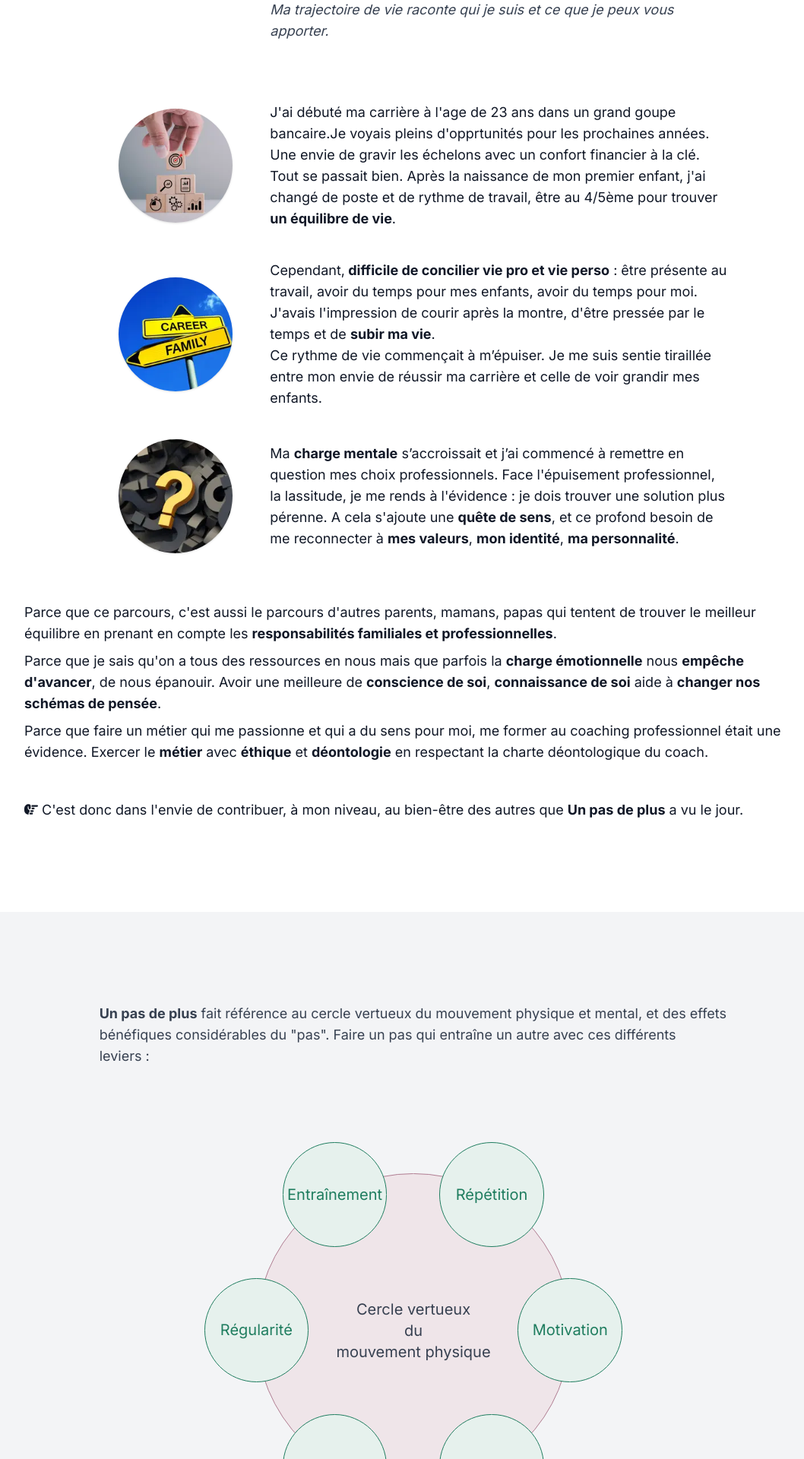
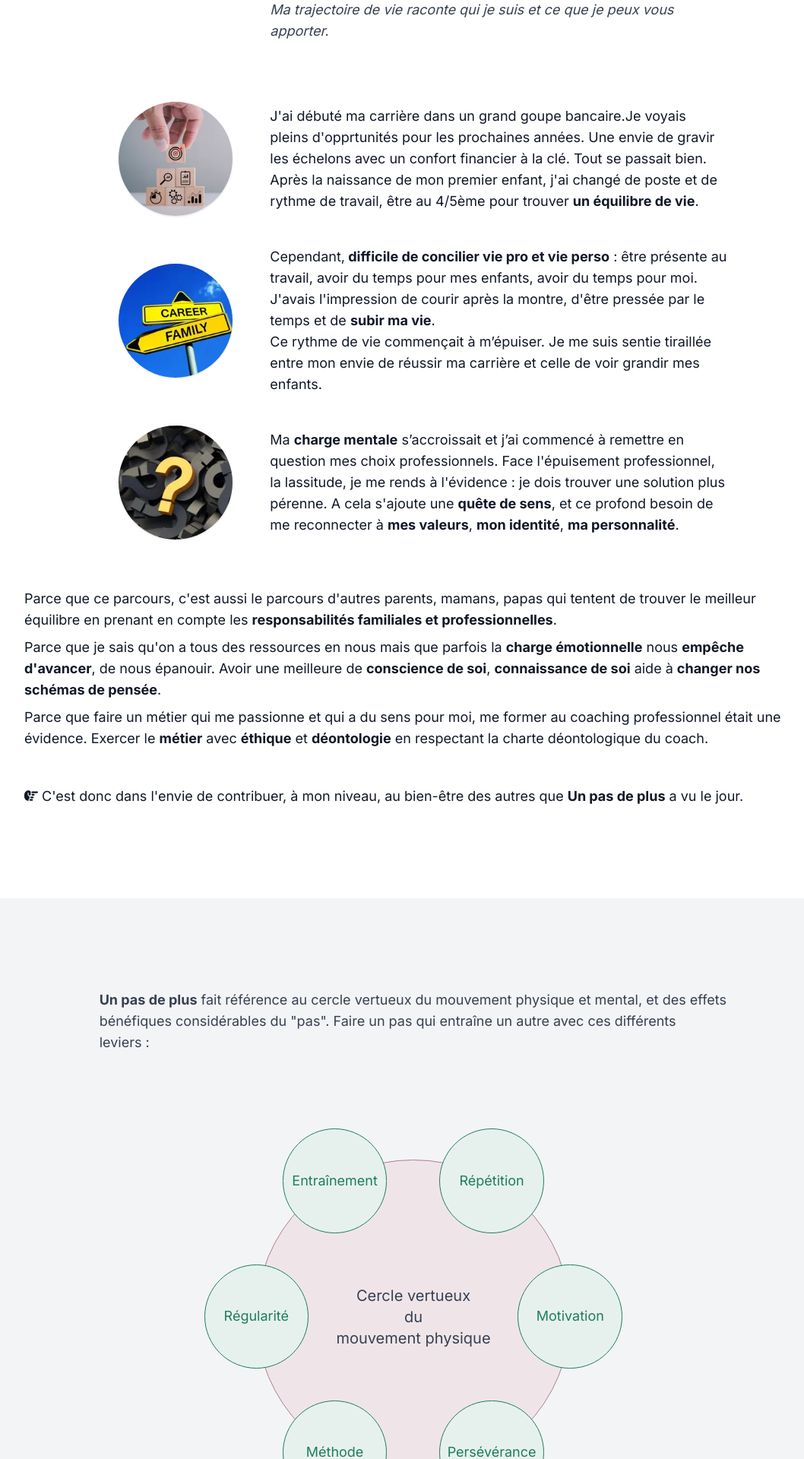
Before and after one commit to antoinebollinger/unpasdeplus-coaching, a Next.js app: page /qui-je-suis in a window 1280 px wide. Shown: the part 620-2540 px from the top of the page at 76% size, without its empty margins (96-1154 px from the left). Built offline with nearby package versions, Linux system fonts and the light colour scheme.

Commit message:
🚧 update contents

```diff
--- a/src/components/footer.tsx
+++ b/src/components/footer.tsx
@@ -132,7 +132,7 @@ export default function Footer({
                                 <p className="footer-title">Inscription à ma newsletter</p>
                                 <div className="newsletter">
                                     <form id="newsletter-form" className="relative mb-4">
-                                        <input type="email" name="email_from" placeholder="Je m'inscris en indiquant mon email" className="w-full py-3 pl-6 pr-12 duration-300 bg-gray-100 border border-gray-100 rounded-full focus:border-primary-600 focus:outline-none" required />
+                                        <input type="email" name="email_from" placeholder="Entrez votre email" className="w-full py-3 pl-6 pr-12 duration-300 bg-gray-100 border border-gray-100 rounded-full focus:border-primary-600 focus:outline-none" required />
                                         <button type="submit" className="absolute top-0 right-0 mt-3 mr-6 text-xl text-primary-600" aria-label="S'incrire à ma newsletter">
                                             <FontAwesomeIcon icon={faAngleDoubleRight} />
                                         </button>
--- a/src/sections/accueil/approche.tsx
+++ b/src/sections/accueil/approche.tsx
@@ -31,7 +31,7 @@ export default function Approche({ className = '' }: { className?: string }) {
                             Je suis convaincue que le <strong>changement d'état d'esprit</strong> repose sur <strong>le travail d'introspection associé à l'activité physique, le sport</strong>. Nous savons que le sport agit sur le <strong>physique</strong> mais <strong>surtout sur le mental</strong>.
                             <br />
                             <br />
-                            <strong>La marche met en mouvement</strong>. Marcher, c'est mettre un pied devant l'autre au sens physqique du terme mais c'est aussi <strong>accepter d'avancer</strong> dans des moments de doutes et de vulnérabilité. Trouver notre pas et à notre rythme. Retrouver ainsi cette sensation de <strong>légèreté</strong> et de <strong>liberté</strong>.
+                            <strong>La marche met en mouvement</strong>. Marcher, c'est mettre un pied devant l'autre au sens physique du terme mais c'est aussi <strong>accepter d'avancer</strong> dans des moments de doutes et de vulnérabilité. Trouver notre pas et à notre rythme. Retrouver ainsi cette sensation de <strong>légèreté</strong> et de <strong>liberté</strong>.
                             <br />
                             <br />
                             <strong>Travailler son mental</strong> et <strong>rester concentrer</strong> sur son objectif, c’est comme un entraînement sportif&nbsp;: <strong>entraînement, répétition, méthode, persévérance, régularité et motivation</strong>.
--- a/src/sections/qui-je-suis/parcours.tsx
+++ b/src/sections/qui-je-suis/parcours.tsx
@@ -44,7 +44,7 @@ export default function Parcours({ className = '' }: { className?: string }) {
                         [
                             [
                                 Career1,
-                                "J'ai débuté ma carrière à l'age de 23 ans dans un grand goupe bancaire.Je voyais pleins d'opprtunités pour les prochaines années. Une envie de gravir les échelons avec un confort financier à la clé. Tout se passait bien. Après la naissance de mon premier enfant, j'ai changé de poste et de rythme de travail, être au 4/5ème pour trouver <strong>un équilibre de vie</strong>."
+                                "J'ai débuté ma carrière dans un grand goupe bancaire.Je voyais pleins d'opprtunités pour les prochaines années. Une envie de gravir les échelons avec un confort financier à la clé. Tout se passait bien. Après la naissance de mon premier enfant, j'ai changé de poste et de rythme de travail, être au 4/5ème pour trouver <strong>un équilibre de vie</strong>."
                             ],
                             [
                                 Career2,
--- a/src/sections/qui-je-suis/pourquoi.tsx
+++ b/src/sections/qui-je-suis/pourquoi.tsx
@@ -47,7 +47,7 @@ export default function Pourquoi({ className = 'bg-gray-100' }: { className?: st
                             ["Motivation", "Persévérance", "Méthode", "Régularité", "Entraînement", "Répétition"].map((e, i) => (
                                 <div className="absolute rounded-full bg-tertary-100 border border-tertary-900 transition duration-300 opacity-0 scale-0 circle" key={i} >
                                     <div className="absolute inset-0 flex justify-center items-center">
-                                        <p className="text-sm lg:text-xl text-tertary-900">{e}</p>
+                                        <p className="text-sm lg:text-lg text-tertary-900">{e}</p>
                                     </div>
                                 </div>
                             ))
```
